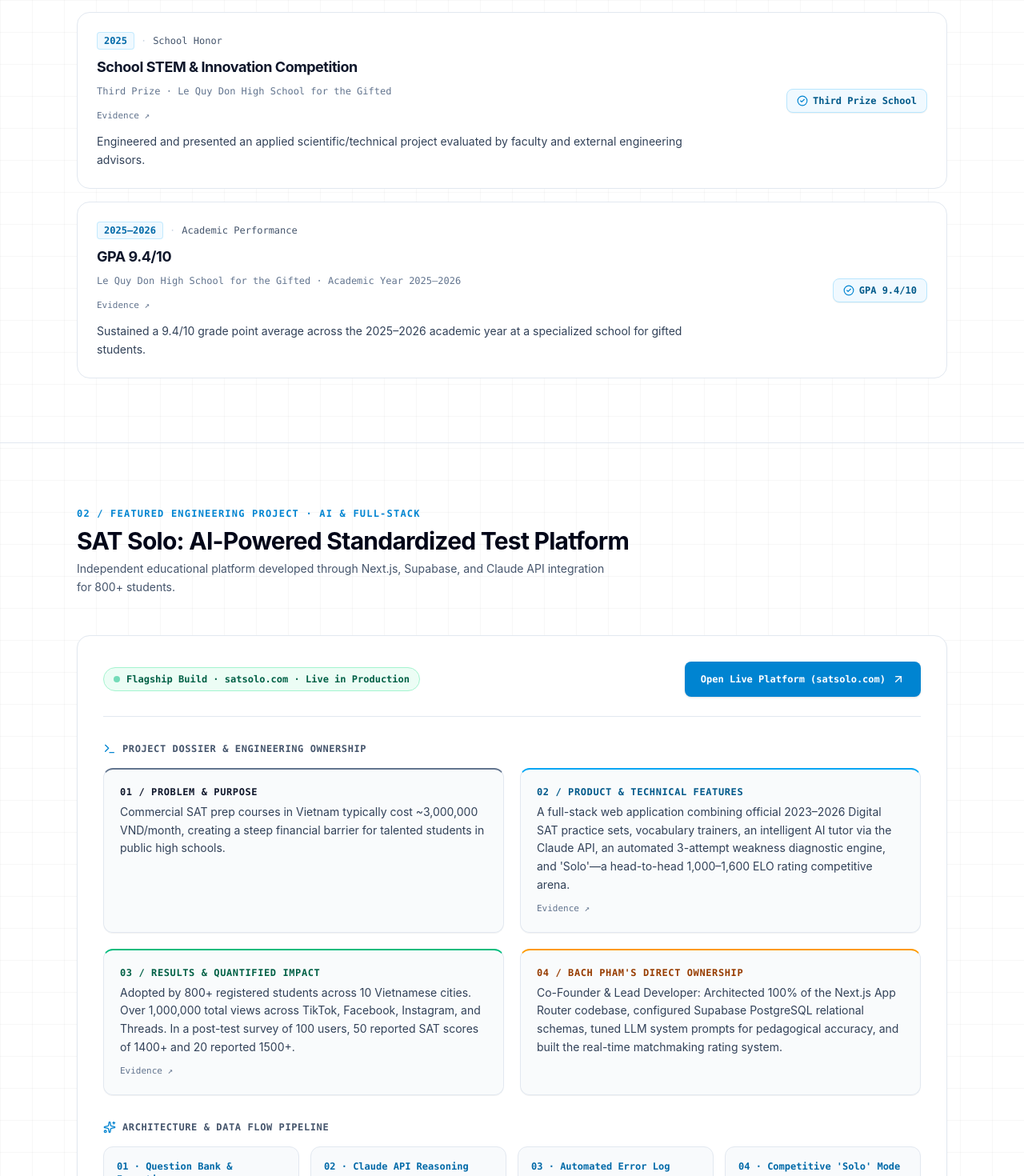
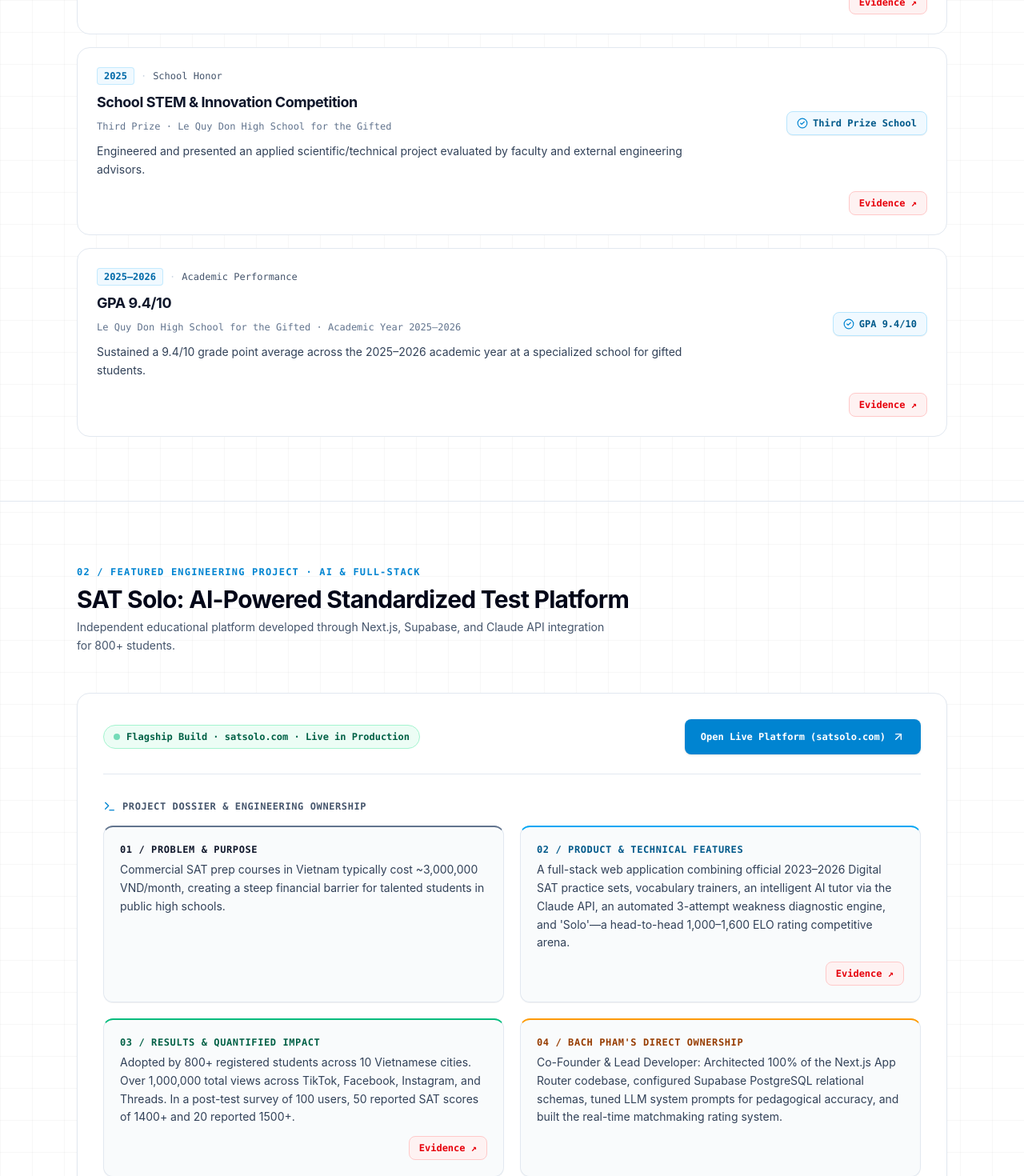
Before and after one commit to bach1310/cs-portfolio-, a Next.js app: page / in a window 1280 px wide. Shown: the part 1800-3270 px from the top of the page at 80% size. Built offline with nearby package versions, Linux system fonts and the light colour scheme.

Commit message:
style: make Evidence links prominent red buttons at bottom-right of entries

```diff
--- a/src/components/Honors.tsx
+++ b/src/components/Honors.tsx
@@ -23,8 +23,9 @@ export default function Honors() {
           {honors.map((item: HonorAward) => (
             <div
               key={item.id}
-              className="p-5 sm:p-6 rounded-2xl border border-slate-200 bg-white hover:border-slate-300 hover:shadow-md hover:-translate-y-0.5 transition-all duration-200 flex flex-col md:flex-row md:items-start justify-between gap-4 group"
+              className="p-5 sm:p-6 rounded-2xl border border-slate-200 bg-white hover:border-slate-300 hover:shadow-md hover:-translate-y-0.5 transition-all duration-200 flex flex-col gap-4 group"
             >
+              <div className="flex flex-col md:flex-row md:items-start justify-between gap-4">
               <div className="space-y-2 max-w-3xl">
                 <div className="flex flex-wrap items-center gap-2 text-xs font-mono text-slate-500">
                   <span className="text-sky-700 font-bold bg-sky-50 px-2 py-0.5 rounded border border-sky-200/80">{item.year}</span>
@@ -39,16 +40,6 @@ export default function Honors() {
                 <div className="text-xs font-mono text-slate-500">
                   {item.subtitle}
                 </div>
-                {item.evidence && (
-                  <a
-                    href={item.evidence}
-                    target="_blank"
-                    rel="noopener noreferrer"
-                    className="inline-flex items-center gap-0.5 text-[11px] font-mono text-slate-500 hover:text-sky-700 underline-offset-2 hover:underline transition-colors"
-                  >
-                    Evidence ↗
-                  </a>
-                )}
 
                 <p className="text-xs sm:text-sm text-slate-700 leading-relaxed pt-1">
                   {item.description}
@@ -63,6 +54,20 @@ export default function Honors() {
                   </span>
                 </div>
               )}
+              </div>
+
+              {item.evidence && (
+                <div className="flex justify-end">
+                  <a
+                    href={item.evidence}
+                    target="_blank"
+                    rel="noopener noreferrer"
+                    className="inline-flex items-center gap-1 px-3 py-1.5 rounded-lg text-xs font-mono font-bold text-red-600 bg-red-50 border border-red-200 hover:bg-red-100 hover:border-red-300 hover:text-red-700 transition-colors"
+                  >
+                    Evidence ↗
+                  </a>
+                </div>
+              )}
             </div>
           ))}
         </div>
--- a/src/components/Leadership.tsx
+++ b/src/components/Leadership.tsx
@@ -41,8 +41,9 @@ export default function Leadership() {
                 {group.items.map((item, idx) => (
                   <div
                     key={idx}
-                    className="p-6 rounded-2xl border border-slate-200 bg-white hover:border-slate-300 hover:shadow-md hover:-translate-y-0.5 transition-all duration-200 flex flex-col md:flex-row md:items-start justify-between gap-6 group"
+                    className="p-6 rounded-2xl border border-slate-200 bg-white hover:border-slate-300 hover:shadow-md hover:-translate-y-0.5 transition-all duration-200 flex flex-col gap-4 group"
                   >
+                    <div className="flex flex-col md:flex-row md:items-start justify-between gap-6">
                     <div className="space-y-2 max-w-3xl">
                       <div className="flex flex-wrap items-center gap-2 text-xs font-mono text-slate-500">
                         <span className="text-sky-700 font-bold bg-sky-50 px-2 py-0.5 rounded border border-sky-200/80">{item.year}</span>
@@ -58,22 +59,6 @@ export default function Leadership() {
                         Scope: {item.scope}
                       </div>
 
-                      {item.evidence && item.evidence.length > 0 && (
-                        <div className="flex flex-wrap items-center gap-3 text-[11px] font-mono text-slate-500">
-                          {item.evidence.map((src, i) => (
-                            <a
-                              key={src}
-                              href={src}
-                              target="_blank"
-                              rel="noopener noreferrer"
-                              className="hover:text-sky-700 underline-offset-2 hover:underline transition-colors"
-                            >
-                              {item.evidence!.length > 1 ? `Evidence ${i + 1} ↗` : "Evidence ↗"}
-                            </a>
-                          ))}
-                        </div>
-                      )}
-
                       <p className="text-xs sm:text-sm text-slate-700 leading-relaxed pt-1">
                         {item.description}
                       </p>
@@ -84,6 +69,23 @@ export default function Leadership() {
                         {item.metrics}
                       </div>
                     </div>
+                    </div>
+
+                    {item.evidence && item.evidence.length > 0 && (
+                      <div className="flex flex-wrap justify-end gap-2">
+                        {item.evidence.map((src, i) => (
+                          <a
+                            key={src}
+                            href={src}
+                            target="_blank"
+                            rel="noopener noreferrer"
+                            className="inline-flex items-center gap-1 px-3 py-1.5 rounded-lg text-xs font-mono font-bold text-red-600 bg-red-50 border border-red-200 hover:bg-red-100 hover:border-red-300 hover:text-red-700 transition-colors"
+                          >
+                            {item.evidence!.length > 1 ? `Evidence ${i + 1} ↗` : "Evidence ↗"}
+                          </a>
+                        ))}
+                      </div>
+                    )}
                   </div>
                 ))}
               </div>
--- a/src/components/Projects.tsx
+++ b/src/components/Projects.tsx
@@ -73,14 +73,16 @@ export default function Projects() {
                 <p className="text-xs sm:text-sm text-slate-700 leading-relaxed">
                   {flagshipProject.dossier.product}
                 </p>
+                <div className="flex justify-end mt-3">
                   <a
                     href={flagshipProject.evidence.platform}
                     target="_blank"
                     rel="noopener noreferrer"
-                  className="inline-block mt-2.5 text-[11px] font-mono text-slate-500 hover:text-sky-700 underline-offset-2 hover:underline transition-colors"
+                    className="inline-flex items-center gap-1 px-3 py-1.5 rounded-lg text-xs font-mono font-bold text-red-600 bg-red-50 border border-red-200 hover:bg-red-100 hover:border-red-300 hover:text-red-700 transition-colors"
                   >
                     Evidence ↗
                   </a>
+                </div>
               </div>
 
               {/* Results */}
@@ -91,14 +93,16 @@ export default function Projects() {
                 <p className="text-xs sm:text-sm text-slate-700 leading-relaxed">
                   {flagshipProject.dossier.results}
                 </p>
+                <div className="flex justify-end mt-3">
                   <a
                     href={flagshipProject.evidence.social}
                     target="_blank"
                     rel="noopener noreferrer"
-                  className="inline-block mt-2.5 text-[11px] font-mono text-slate-500 hover:text-sky-700 underline-offset-2 hover:underline transition-colors"
+                    className="inline-flex items-center gap-1 px-3 py-1.5 rounded-lg text-xs font-mono font-bold text-red-600 bg-red-50 border border-red-200 hover:bg-red-100 hover:border-red-300 hover:text-red-700 transition-colors"
                   >
                     Evidence ↗
                   </a>
+                </div>
               </div>
 
               {/* Ownership */}
```
Lines whose indentation alone changed are shown as unchanged.
